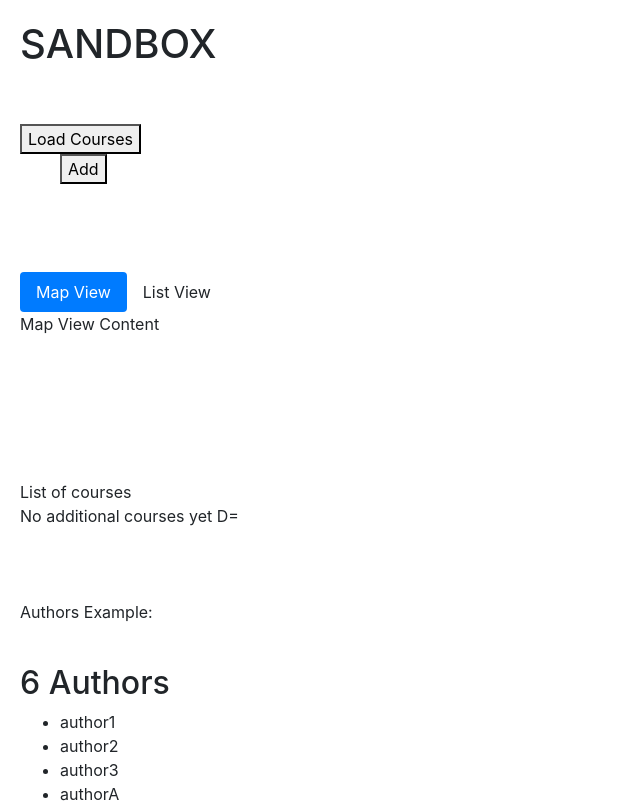
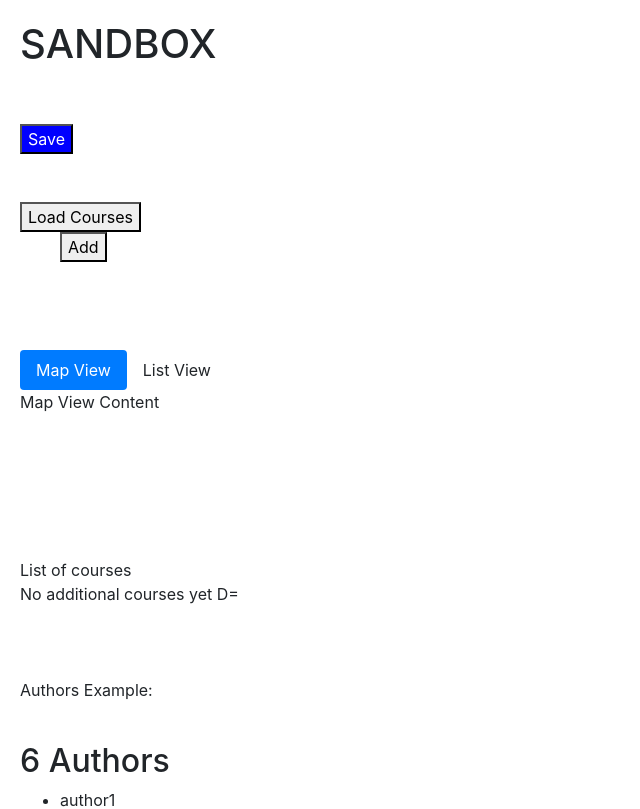
Before and after one commit to codyjwalker/sandbox, an Angular app: page / in a window 1280 px wide. Shown: the top 809 px of the page, without its empty margins (0-640 px from the left). Built offline with nearby package versions, Linux system fonts and the light colour scheme; what angular-font-awesome would draw is missing.

Commit message:
ngStyle statements implemented

```diff
--- a/src/app/app.component.html
+++ b/src/app/app.component.html
@@ -1,5 +1,18 @@
 <h1>SANDBOX</h1>
 <br><br>
+
+<!-- Example of ngStyle with Save Buttons -->
+<button
+  [style.backgroundColor]="canSave ? 'blue' : 'gray'"
+  [style.color]="canSave ? 'white' : 'black'"
+  [ngStyle]="{
+    'backgroundColor': canSave ? 'blue' : 'gray',
+    'color': canSave ? 'white' : 'black'
+  }"
+  >
+  Save
+</button>
+<br><br><br>
 
 <!-- Example of ngFor with course objects -->
 <button (click)="loadCourses()">Load Courses</button>
--- a/src/app/app.component.ts
+++ b/src/app/app.component.ts
@@ -9,7 +9,15 @@ import { FavoriteChangedEventArgs } from './favorite/favorite.component';
   styleUrls: ['./app.component.css']
 })
 export class AppComponent {
+
+/*******************************************************************************
+ *                                Fields
+ ******************************************************************************/
+
   title = 'sandbox';
+
+  /* For ngStyle */
+  canSave = true;
 
   /* For ngFor */
   courses3 = [];
@@ -34,7 +42,9 @@ export class AppComponent {
     numLikes: 68
   }
 
-
+/*******************************************************************************
+ *                                Methods
+ ******************************************************************************/
 
   /* For ngFor */
   loadCourses() {
```
